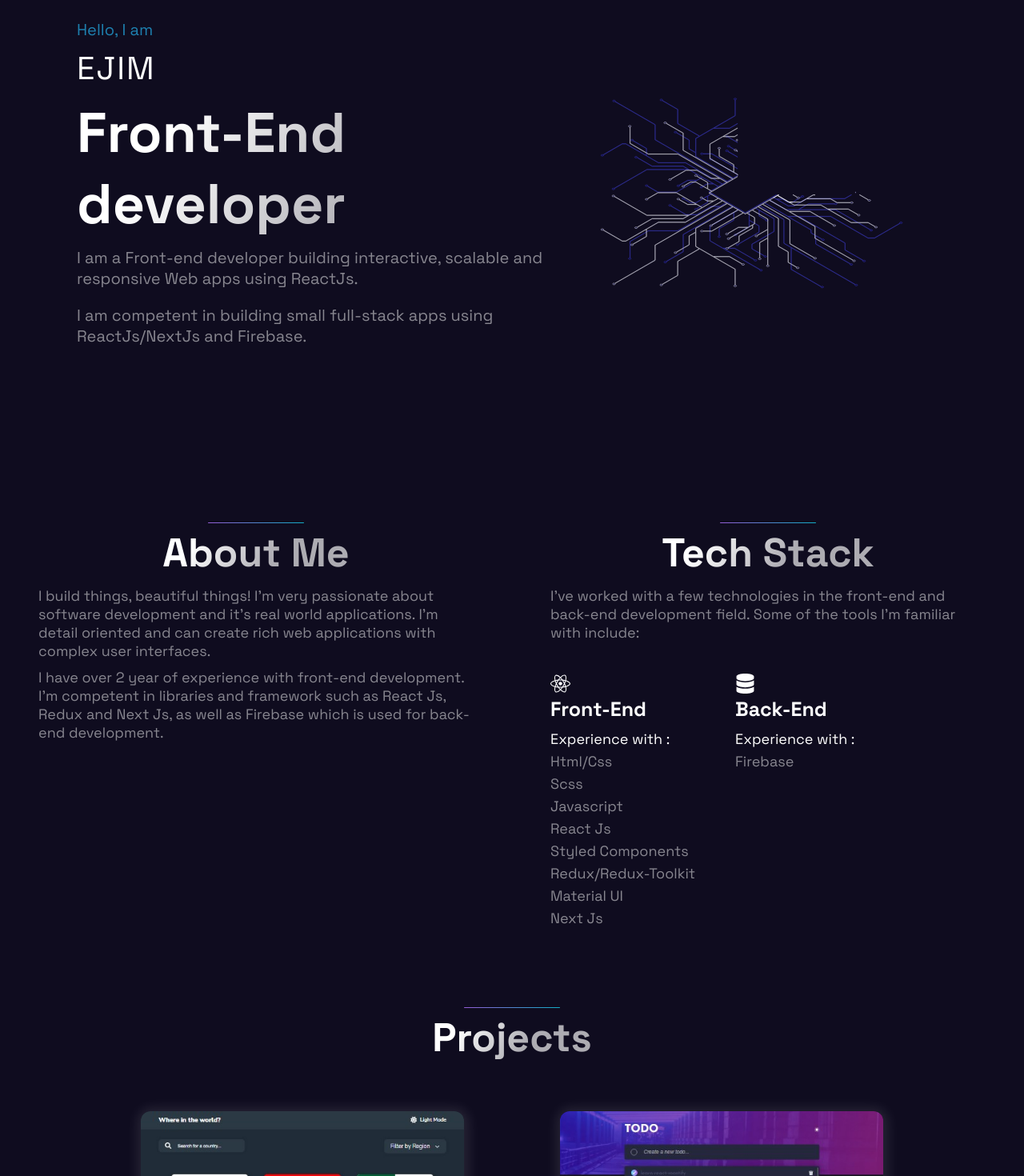
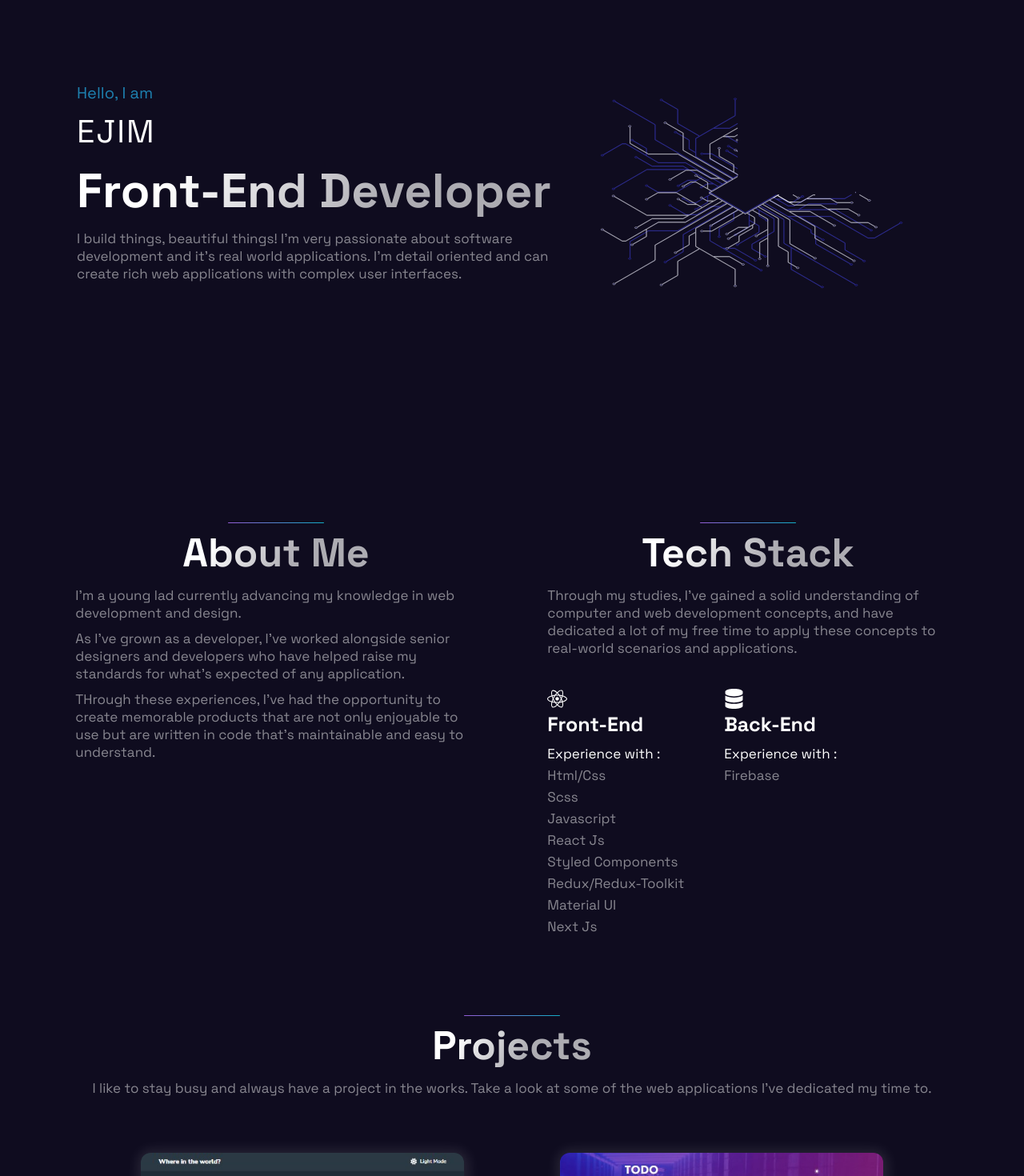
Before and after one commit to ejim11/Ejim-portfolio, a React (Create React App) app: page / in a window 1280 px wide. Shown: the part 200-1670 px from the top of the page at 80% size. Built offline with nearby package versions, Linux system fonts and the light colour scheme.

Commit message:
fonts and design upfates

```diff
--- a/src/Components/Main/AboutSection/AboutSection.js
+++ b/src/Components/Main/AboutSection/AboutSection.js
@@ -16,9 +16,8 @@ const AboutSection = () => {
           transition={{ duration: 0.5, ease: "easeIn" }}
           viewport={{ once: true }}
         >
-          I build things, beautiful things! I'm very passionate about software
-          development and it's real world applications. I'm detail oriented and
-          can create rich web applications with complex user interfaces.
+          I'm a young lad currently advancing my knowledge in web development
+          and design.
         </motion.p>
         <motion.p
           initial={{ opacity: 0, y: "30" }}
@@ -26,9 +25,19 @@ const AboutSection = () => {
           transition={{ duration: 0.5, ease: "easeIn", delay: 0.5 }}
           viewport={{ once: true }}
         >
-          I have over 2 year of experience with front-end development. I'm
-          competent in libraries and framework such as React Js, Redux and Next
-          Js, as well as Firebase which is used for back-end development.
+          As I've grown as a developer, I've worked alongside senior designers
+          and developers who have helped raise my standards for what's expected
+          of any application.
+        </motion.p>
+        <motion.p
+          initial={{ opacity: 0, y: "30" }}
+          whileInView={{ opacity: 1, y: 0 }}
+          transition={{ duration: 0.5, ease: "easeIn", delay: 0.8 }}
+          viewport={{ once: true }}
+        >
+          THrough these experiences, I've had the opportunity to create
+          memorable products that are not only enjoyable to use but are written
+          in code that's maintainable and easy to understand.
         </motion.p>
       </Card>
     </section>
--- a/src/Components/Main/AboutSection/AboutSection.module.scss
+++ b/src/Components/Main/AboutSection/AboutSection.module.scss
@@ -4,7 +4,7 @@
 .about {
   & p {
     text-align: left;
-    font-size: 1.8rem;
+    font-size: $font-text;
     margin: 1rem 0;
     color: $color-text;
 
--- a/src/Components/Main/Introduction/Introduction.js
+++ b/src/Components/Main/Introduction/Introduction.js
@@ -20,7 +20,7 @@ const Introduction = () => {
           animate={{ opacity: 1 }}
           transition={{ duration: 0.5, ease: "easeIn" }}
         >
-          Front-End developer
+          Front-End Developer
         </motion.h1>
         <motion.p
           initial={{ opacity: 0, y: "30" }}
@@ -28,17 +28,9 @@ const Introduction = () => {
           transition={{ duration: 0.5, ease: "easeIn" }}
           className={classes["intro-text-text"]}
         >
-          I am a Front-end developer building interactive, scalable and
-          responsive Web apps using ReactJs.
-        </motion.p>
-        <motion.p
-          initial={{ opacity: 0, y: "30" }}
-          animate={{ opacity: 1, y: 0 }}
-          transition={{ duration: 0.5, ease: "easeIn", delay: 0.5 }}
-          className={classes["intro-text-text"]}
-        >
-          I am competent in building small full-stack apps using ReactJs/NextJs
-          and Firebase.
+          I build things, beautiful things! I'm very passionate about software
+          development and it's real world applications. I'm detail oriented and
+          can create rich web applications with complex user interfaces.
         </motion.p>
       </div>
       <SvgAnimation />
--- a/src/Components/Main/Introduction/Introduction.module.scss
+++ b/src/Components/Main/Introduction/Introduction.module.scss
@@ -25,7 +25,7 @@
     }
 
     & h1 {
-      font-size: 7rem;
+      font-size: 6rem;
       background-image: linear-gradient(121.57deg,
           rgb(255, 255, 255) 18.77%,
           rgba(255, 255, 255, 0.66) 60.15%);
@@ -45,11 +45,10 @@
       letter-spacing: 0.2rem;
       z-index: -1;
       animation: titleAnimation 4s ease-in;
-      -webkit-animation: titleAnimation 4s ease-in;
     }
 
     &-text {
-      font-size: 2rem;
+      font-size: $font-text;
       margin: 1rem 0;
       color: $color-text;
       padding-right: 1rem;
--- a/src/Components/Main/Main.module.scss
+++ b/src/Components/Main/Main.module.scss
@@ -2,6 +2,7 @@
 
 .inner-box {
     display: flex;
+    padding: 0 5rem;
 
     @include respond(miniTab) {
         flex-direction: column;
--- a/src/Components/Main/Projects/ProjecItem/ProjectItems.module.scss
+++ b/src/Components/Main/Projects/ProjecItem/ProjectItems.module.scss
@@ -24,14 +24,14 @@
   }
 
   &-text {
-    font-size: 1.7rem;
+    font-size: $font-text;
     margin: 0 1.5rem 1rem;
   }
 
   &-stack-box {
     display: flex;
     color: rgb(216, 191, 191);
-    font-size: 1.7rem;
+    font-size: $font-text;
     justify-content: center;
     padding: 2rem 0;
 
--- a/src/Components/Main/Projects/Projects.js
+++ b/src/Components/Main/Projects/Projects.js
@@ -3,9 +3,16 @@ import Card from "../../UI/card/Card";
 import ProjectItems from "./ProjecItem/ProjectItems";
 
 const Projects = () => {
+  const text =
+    "I like to stay busy and always have a project in the works. Take a look at some of the web applications I've dedicated my time to.";
+
   return (
     <section id="projects">
-      <Card heading={"Projects"} container={classes["projects-container"]}>
+      <Card
+        heading={"Projects"}
+        text={text}
+        container={classes["projects-container"]}
+      >
         <ProjectItems />
       </Card>
     </section>
--- a/src/Components/Main/Technologies/Technologies.js
+++ b/src/Components/Main/Technologies/Technologies.js
@@ -19,8 +19,9 @@ const Technologies = () => {
           viewport={{ once: true }}
           className={classes["tech-container-paragraph"]}
         >
-          I've worked with a few technologies in the front-end and back-end
-          development field. Some of the tools I'm familiar with include:
+          Through my studies, I've gained a solid understanding of computer and
+          web development concepts, and have dedicated a lot of my free time to
+          apply these concepts to real-world scenarios and applications.
         </motion.p>
         <motion.div
           initial={{ opacity: 0, x: -150 }}
--- a/src/Components/Main/Technologies/Technologies.module.scss
+++ b/src/Components/Main/Technologies/Technologies.module.scss
@@ -5,7 +5,7 @@
   width: 100%;
 
   &-paragraph {
-    font-size: 1.8rem;
+    font-size: $font-text;
     margin: 1rem 0;
     color: $color-text;
 
@@ -40,7 +40,7 @@
       }
 
       & p {
-        font-size: 1.8rem;
+        font-size: $font-text;
         margin: 1rem 0 0;
       }
 
@@ -48,7 +48,7 @@
         list-style-type: none;
 
         & li {
-          font-size: 1.8rem;
+          font-size: $font-text;
           margin: 0.5rem 0 0;
           color: $color-text;
         }
--- a/src/Components/UI/card/Card.js
+++ b/src/Components/UI/card/Card.js
@@ -19,6 +19,17 @@ const Card = (props) => {
       >
         {props.heading}
       </motion.h2>
+      {props.text && (
+        <motion.p
+          initial={{ opacity: 0, y: "30" }}
+          whileInView={{ opacity: 1, y: 0 }}
+          transition={{ duration: 0.5, ease: "easeIn" }}
+          viewport={{ once: true }}
+          className={classes.text}
+        >
+          {props.text}
+        </motion.p>
+      )}
       <div className={props.container}>{props.children}</div>
     </div>
   );
--- a/src/Components/UI/card/Card.module.scss
+++ b/src/Components/UI/card/Card.module.scss
@@ -1,3 +1,4 @@
+@import "../../../SCSS/base";
 @import "../../../SCSS/animation";
 
 .card {
@@ -14,8 +15,13 @@
     -webkit-text-fill-color: transparent;
     background-clip: text;
     -webkit-background-clip: text;
-    // animation: titleAnimation 4s ease-in;
-    // -webkit-animation: titleAnimation 4s ease-in;
+  }
+
+  & .text {
+    font-size: $font-text;
+    margin: 1rem 0;
+    color: $color-text;
+    text-align: center;
   }
 
   &-color-box {
--- a/src/SCSS/_base.scss
+++ b/src/SCSS/_base.scss
@@ -7,4 +7,5 @@ $color-bg: rgb(15, 12, 31);
 $color-text: rgba(255, 255, 255, 0.5);
 
 $font-display: "Space Grotesk", sans-serif;
+$font-text: 1.7rem;
 // $color: rgb(60, 50, 116);
```
